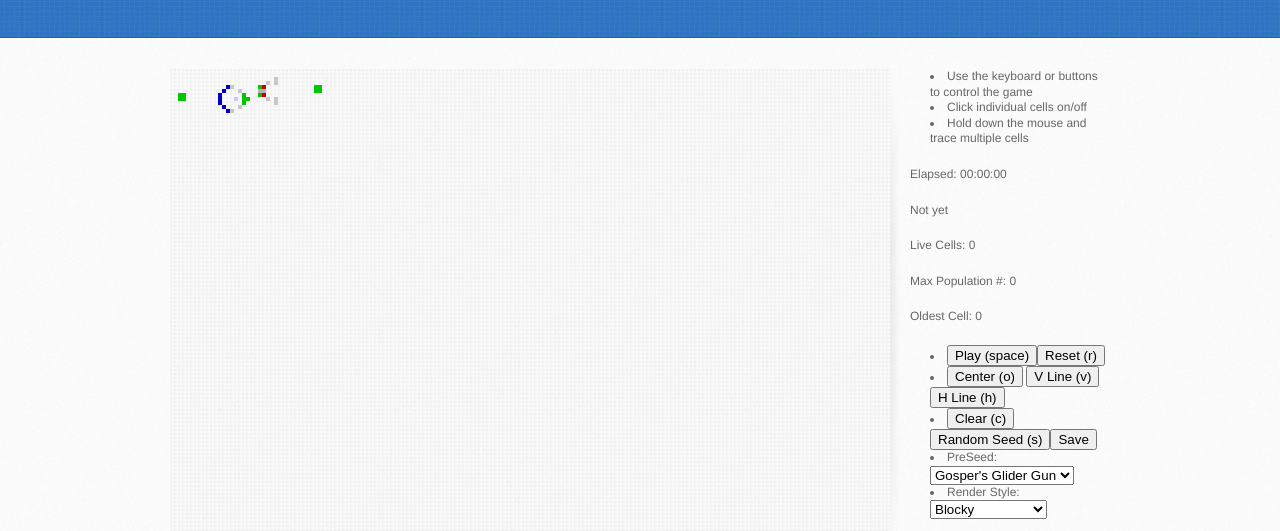
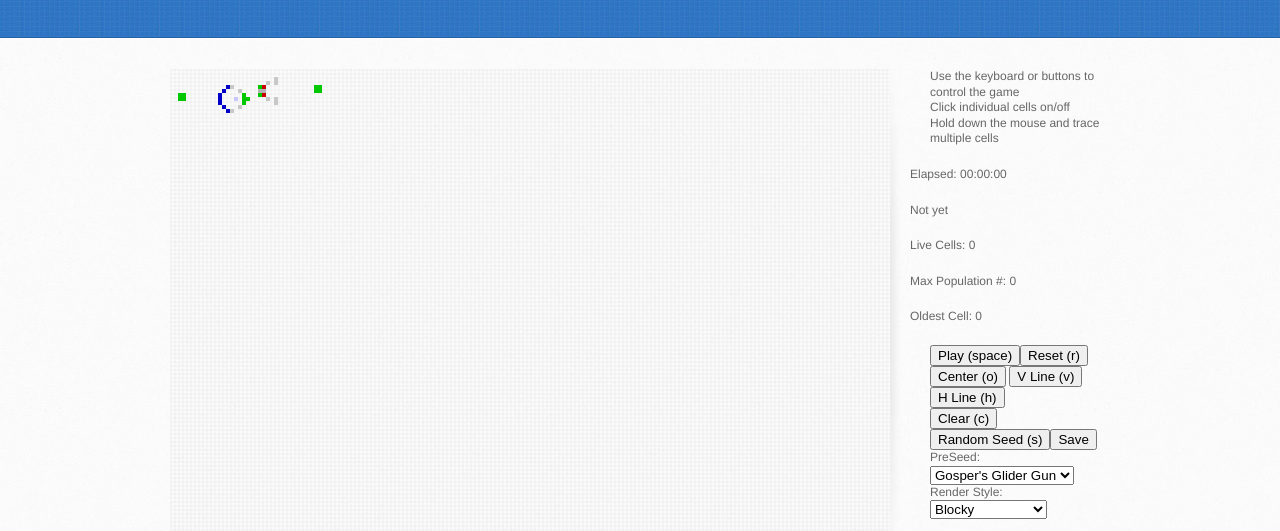
Before and after one commit to DiegoSalazar/ConwaysGameOfLife, a plain HTML site: page index.html in a window 1280 px wide. Shown: the part 269-800 px from the top of the page. Drawn offline with Linux system fonts and the light colour scheme.

Commit message:
Update stylesheet.css

```diff
--- a/stylesheets/stylesheet.css
+++ b/stylesheets/stylesheet.css
@@ -326,7 +326,6 @@ blockquote {
 }
 
 ul li {
-  list-style: disc inside;
   padding-left: 20px;
 }
 
```
